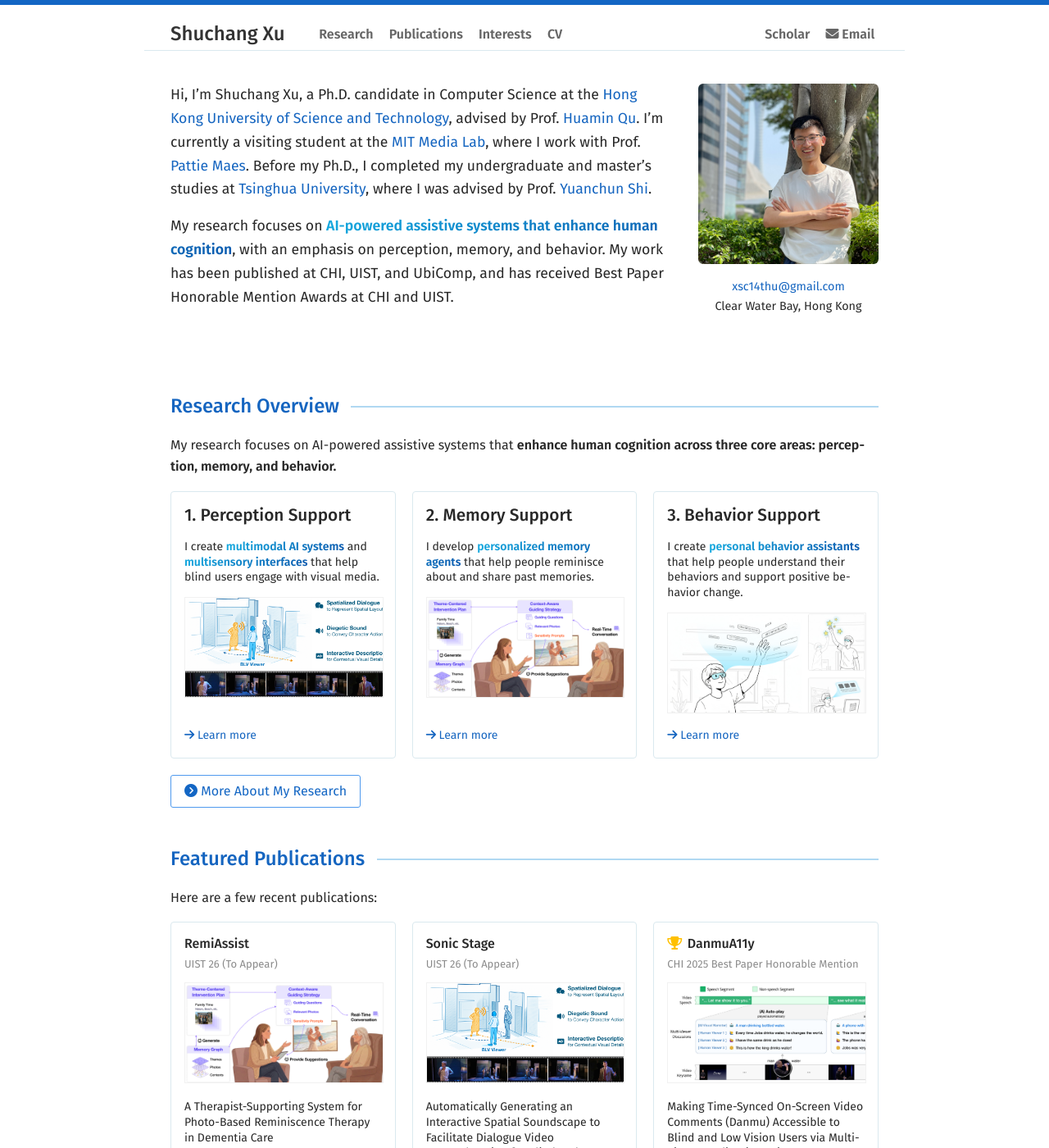
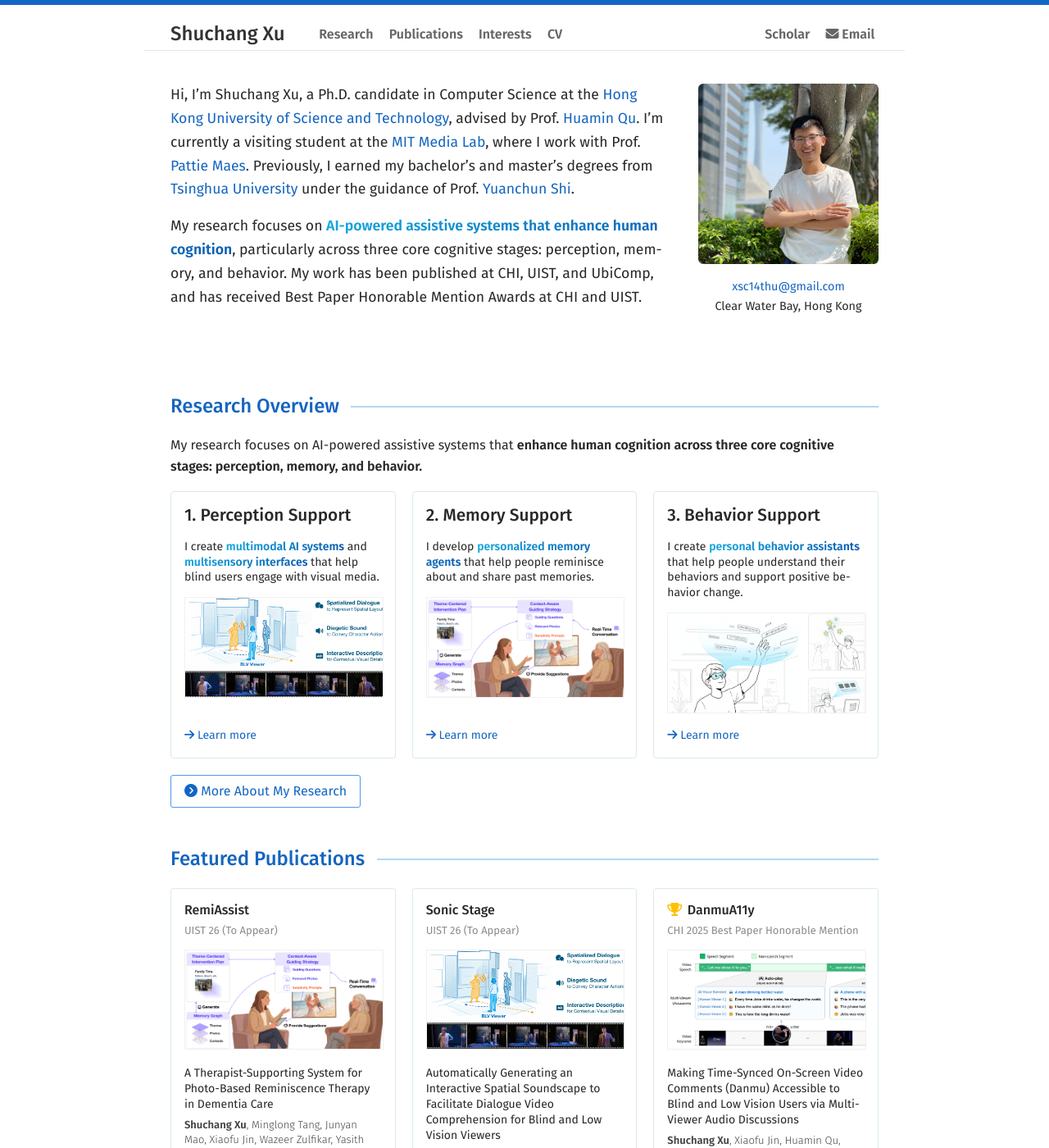
Before and after one commit to ShuchangXu/ShuchangXu.github.io, a Jekyll site: the page built from index.md, in a window 1280 px wide and 1400 px high. Shown: the whole window at 82% size. Built offline with Jekyll 4.4.1, drawn with Linux system fonts in a browser that asks for light colours; a style sheet for code colours, icons or effects is not loaded.

Commit message:
update self-intro

```diff
--- a/index.md
+++ b/index.md
@@ -7,9 +7,9 @@
 <div class="columns" markdown="1">
 
 <div class="intro" markdown="1">
-Hi, I'm Shuchang Xu, a Ph.D. candidate in Computer Science at the [Hong Kong University of Science and Technology](https://hkust.edu.hk/), advised by Prof. [Huamin Qu](http://www.huamin.org/). I'm currently a visiting student at the [MIT Media Lab](https://www.media.mit.edu/groups/fluid-interfaces/overview/), where I work with Prof. [Pattie Maes](https://www.media.mit.edu/people/pattie/overview/). Before my Ph.D., I completed my undergraduate and master's studies at [Tsinghua University](https://www.tsinghua.edu.cn/en/), where I was advised by Prof. [Yuanchun Shi](https://pi.cs.tsinghua.edu.cn).
+Hi, I'm Shuchang Xu, a Ph.D. candidate in Computer Science at the [Hong Kong University of Science and Technology](https://hkust.edu.hk/), advised by Prof. [Huamin Qu](http://www.huamin.org/). I'm currently a visiting student at the [MIT Media Lab](https://www.media.mit.edu/groups/fluid-interfaces/overview/), where I work with Prof. [Pattie Maes](https://www.media.mit.edu/people/pattie/overview/). Previously, I earned my bachelor’s and master’s degrees from [Tsinghua University](https://www.tsinghua.edu.cn/en/) under the guidance of Prof. [Yuanchun Shi](https://pi.cs.tsinghua.edu.cn).
 
-My research focuses on **AI-powered assistive systems that enhance human cognition**, with an emphasis on perception, memory, and behavior. My work has been published at CHI, UIST, and UbiComp, and has received Best Paper Honorable Mention Awards at CHI and UIST.
+My research focuses on **AI-powered assistive systems that enhance human cognition**, particularly across three core cognitive stages: perception, memory, and behavior. My work has been published at CHI, UIST, and UbiComp, and has received Best Paper Honorable Mention Awards at CHI and UIST.
 </div>
 
 
@@ -25,7 +25,7 @@
 
 ## <a href="{{ "/research/" | relative_url }}">Research Overview</a>
 
-My research focuses on AI-powered assistive systems that **enhance human cognition across three core areas: perception, memory, and behavior.**
+My research focuses on AI-powered assistive systems that **enhance human cognition across three core cognitive stages: perception, memory, and behavior.**
 
 <div class="projects overview">
 <div class="grid">
@@ -59,7 +59,6 @@
 </a>
 
 ## <a href="{{ "/publications/" | relative_url }}">Featured Publications</a>
-Here are a few recent publications:
 
 <div class="projects">
 <div class="grid">
```
